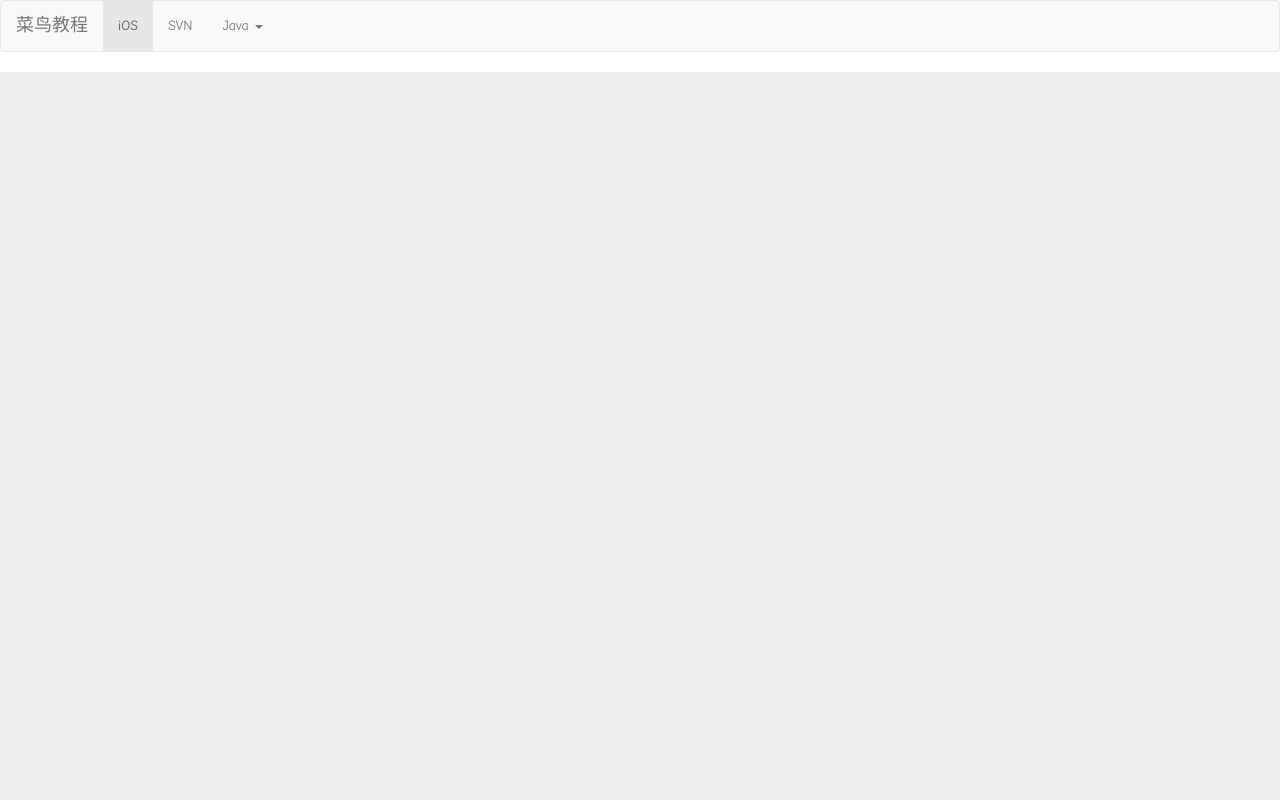
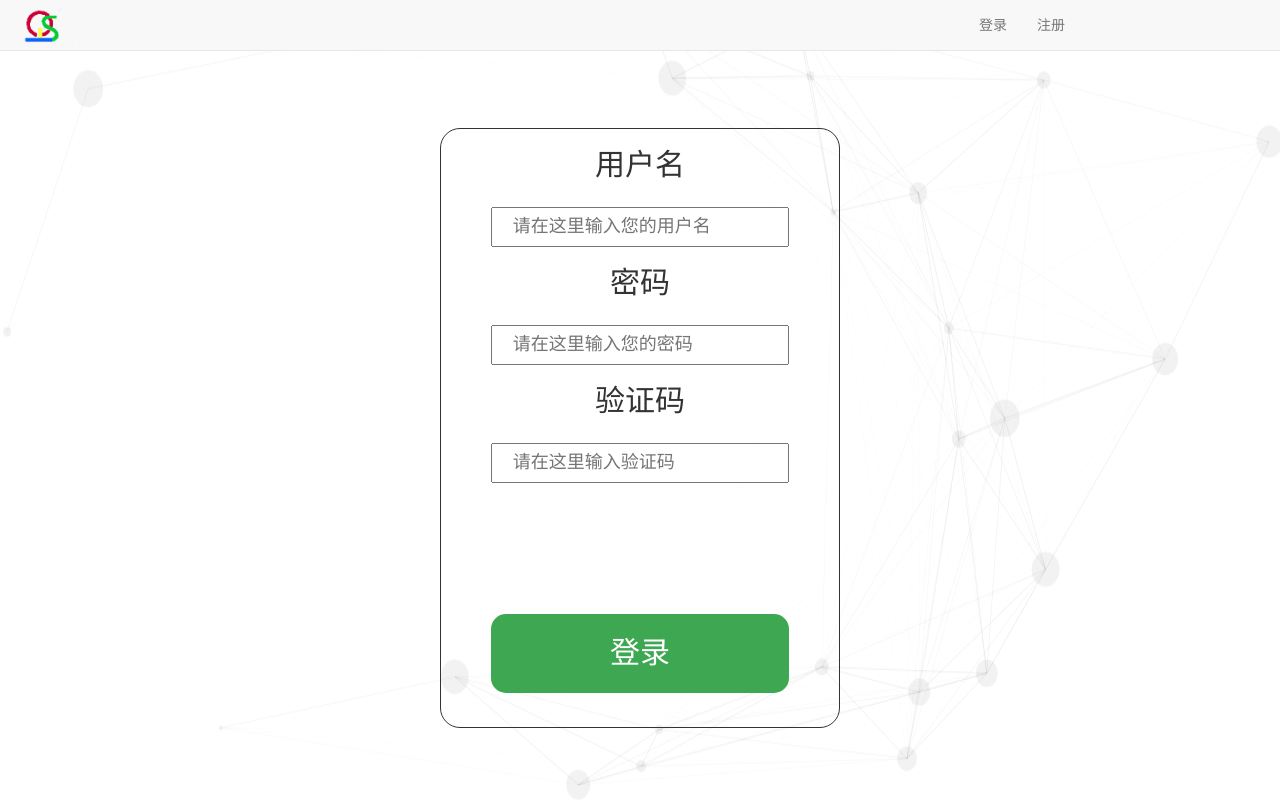
Before and after one commit to smoothiefrog/Factorywebsite, a plain HTML site: page login.html in a window 1280 px wide. Drawn offline with Linux system fonts and the light colour scheme.

Commit message:
login page changed

```diff
--- a/css/login.css
+++ b/css/login.css
@@ -1,10 +1,81 @@
 *{
-	font-family: "Comic Sans MS";
+	font-family: 'Helvetica Neue',Helvetica,'PingFang SC','Hiragino Sans GB','Microsoft YaHei',Arial,sans-serif;
+	font-weight: 400;
+}
+#header {
+	border-width: 0 0 1px 0;
+	border-style: solid;
+}
+.ui-header {
+	padding-right: 20px;
 }
 
-html{
-	background-color:#eee;
+.whiteline{
+	width: 200px;
 }
-#header{
-	margin-bottom: 0px;
+
+.fn-font-gray {
+	color: #676767;
 }
+#canvas{
+	width: 100%;
+	height: auto;
+}
+.login{
+	position: relative;
+	margin-top: 10%;
+	width: 400px;
+	height: 600px;
+	border: solid 1px;
+	border-radius: 20px;
+}
+.ui-user .ui-password{
+	height: 20%;
+}
+.ui-code{
+	height: 40%;
+}
+.ui-button{
+	width: 75%;
+}
+.login p{
+	font-size: 30px;
+	padding-top: 15px;
+}
+.login input{
+	margin-top:  10px;
+	font-size: 18px;
+}
+.ui-input{
+	width: 75%;
+	height: 40px;
+	padding-left: 5%;
+}
+
+input[type="submit"]{
+	width: 300px;
+	font-size: 30px;
+	color: #fff;
+	border: none;
+	background: #3ea751;
+	width: 100%;
+	padding: 18px 0;
+	border-bottom-left-radius: 15px;
+	border-bottom-right-radius: 15px;
+
+	border-top-left-radius: 15px;
+	border-top-right-radius: 15px;
+	cursor: pointer;
+}
+input[type="submit"]:hover {
+	background: #ffffff;
+ 	border-bottom-left-radius: 15px;
+	border-bottom-right-radius: 15px;
+  	transition: 1s all;
+}
+
+.code{
+	width: 300px;
+	height: 100px;
+	margin-top: 10px;
+}
--- /dev/null
+++ b/js/login.js
@@ -0,0 +1,141 @@
+/**
+ *
+ * @authors Your Name (you@example.org)
+ * @date    2017-05-25 22:11:40
+ * @version $Id$
+ */
+ //定义画布宽高和生成点的个数
+ var canvas = document.getElementById("canvas");
+ //var WIDTH = window.innerWidth, HEIGHT = window.innerHeight, POINT = 30;
+
+var browser = {
+versions: function () {
+  var u = navigator.userAgent, app = navigator.appVersion;
+             return {     //移动终端浏览器版本信息
+               trident: u.indexOf('Trident') > -1, //IE内核
+               presto: u.indexOf('Presto') > -1, //opera内核
+               webKit: u.indexOf('AppleWebKit') > -1, //苹果、谷歌内核
+               gecko: u.indexOf('Gecko') > -1 && u.indexOf('KHTML') == -1, //火狐内核
+               mobile: !!u.match(/AppleWebKit.*Mobile.*/), //是否为移动终端
+               ios: !!u.match(/\(i[^;]+;( U;)? CPU.+Mac OS X/), //ios终端
+               android: u.indexOf('Android') > -1 || u.indexOf('Linux') > -1, //android终端或uc浏览器
+               iPhone: u.indexOf('iPhone') > -1, //是否为iPhone或者QQHD浏览器
+               iPad: u.indexOf('iPad') > -1, //是否iPad
+               webApp: u.indexOf('Safari') == -1 //是否web应该程序，没有头部与底部
+           };
+       }(),
+       language: (navigator.browserLanguage || navigator.language).toLowerCase()
+   }
+   if(browser.versions.mobile) {
+    canvas.width = document.documentElement.clientWidth;
+    canvas.height = document.documentElement.clientHeight*0.9;
+    var POINT=15;
+   }
+   else {
+    canvas.width = window.innerWidth;
+    canvas.height = window.innerHeight*0.8;
+    var POINT=25;
+   }
+
+   var WIDTH=canvas.width;
+   var HEIGHT= canvas.height;
+   var context = canvas.getContext('2d');
+   context.strokeStyle = 'rgba(0,0,0,0.02)',
+   context.strokeWidth = 1,
+   context.fillStyle = 'rgba(0,0,0,0.05)';
+   var circleArr = [];
+
+//线条：开始xy坐标，结束xy坐标，线条透明度
+function Line (x, y, _x, _y, o) {
+  this.beginX = x,
+  this.beginY = y,
+  this.closeX = _x,
+  this.closeY = _y,
+  this.o = o;
+}
+//点：圆心xy坐标，半径，每帧移动xy的距离
+function Circle (x, y, r, moveX, moveY) {
+  this.x = x,
+  this.y = y,
+  this.r = r,
+  this.moveX = moveX,
+  this.moveY = moveY;
+}
+//生成max和min之间的随机数
+function num (max, _min) {
+  var min = arguments[1] || 0;
+  return Math.floor(Math.random()*(max-min+1)+min);
+}
+// 绘制原点
+function drawCricle (cxt, x, y, r, moveX, moveY) {
+  var circle = new Circle(x, y, r, moveX, moveY)
+  cxt.beginPath()
+  cxt.arc(circle.x, circle.y, circle.r, 0, 2*Math.PI)
+  cxt.closePath()
+  cxt.fill();
+  return circle;
+}
+//绘制线条
+function drawLine (cxt, x, y, _x, _y, o) {
+  var line = new Line(x, y, _x, _y, o)
+  cxt.beginPath()
+  cxt.strokeStyle = 'rgba(0,0,0,'+ o +')'
+  cxt.moveTo(line.beginX, line.beginY)
+  cxt.lineTo(line.closeX, line.closeY)
+  cxt.closePath()
+  cxt.stroke();
+}
+//初始化生成原点
+function init () {
+  circleArr = [];
+  for (var i = 0; i < POINT; i++) {
+    circleArr.push(drawCricle(context, num(WIDTH), num(HEIGHT), num(15, 2), num(10, -10)/40, num(10, -10)/40));
+  }
+  draw();
+}
+
+//每帧绘制
+function draw () {
+  context.clearRect(0,0,canvas.width, canvas.height);
+  for (var i = 0; i < POINT; i++) {
+    drawCricle(context, circleArr[i].x, circleArr[i].y, circleArr[i].r);
+  }
+  for (var i = 0; i < POINT; i++) {
+    for (var j = 0; j < POINT; j++) {
+      if (i + j < POINT) {
+        var A = Math.abs(circleArr[i+j].x - circleArr[i].x),
+        B = Math.abs(circleArr[i+j].y - circleArr[i].y);
+        var lineLength = Math.sqrt(A*A + B*B);
+        var C = 1/lineLength*7-0.009;
+        var lineOpacity = C > 0.03 ? 0.03 : C;
+        if (lineOpacity > 0) {
+          drawLine(context, circleArr[i].x, circleArr[i].y, circleArr[i+j].x, circleArr[i+j].y, lineOpacity);
+        }
+      }
+    }
+  }
+}
+
+//调用执行
+window.onload = function () {
+  init();
+  setInterval(function () {
+    for (var i = 0; i < POINT; i++) {
+      var cir = circleArr[i];
+      cir.x += cir.moveX;
+      cir.y += cir.moveY;
+      if (cir.x > WIDTH) cir.x = 0;
+      else if (cir.x < 0) cir.x = WIDTH;
+      if (cir.y > HEIGHT) cir.y = 0;
+      else if (cir.y < 0) cir.y = HEIGHT;
+
+    }
+    draw();
+  }, 16);
+};
+$(document).ready(function(){
+  $(init)
+  function init() {
+
+  }
+});
--- a/login.html
+++ b/login.html
@@ -10,8 +10,8 @@
 		<link rel="stylesheet" type="text/css" href="lib/font-awesome/css/font-awesome.css">
 	</head>
 	<body>
-		<nav class="navbar navbar-default" role="navigation" id="#header">
-			<div class="container-fluid">
+		<nav class="navbar navbar-default navbar-fixed-top" role="navigation" id="header">
+			<div class="container-fluid fn-font-gray">
 				<div class="navbar-header">
 					<button type="button" class="navbar-toggle" data-toggle="collapse"
 					data-target="#example-navbar-collapse">
@@ -20,38 +20,51 @@
 					<span class="icon-bar"></span>
 					<span class="icon-bar"></span>
 					</button>
-					<a class="navbar-brand" href="#">菜鸟教程</a>
+					<span class="ui-header">
+						<img src="img/logo.png" alt="" style="height: 50px;">
+					</span>
 				</div>
 				<div class="collapse navbar-collapse" id="example-navbar-collapse">
-					<ul class="nav navbar-nav">
-						<li class="active"><a href="#">iOS</a></li>
-						<li><a href="#">SVN</a></li>
-						<li class="dropdown">
-							<a href="#" class="dropdown-toggle" data-toggle="dropdown">
-								Java <b class="caret"></b>
-							</a>
-							<ul class="dropdown-menu">
-								<li><a href="#">jmeter</a></li>
-								<li><a href="#">EJB</a></li>
-								<li><a href="#">Jasper Report</a></li>
-								<li class="divider"></li>
-								<li><a href="#">分离的链接</a></li>
-								<li class="divider"></li>
-								<li><a href="#">另一个分离的链接</a></li>
-							</ul>
-						</li>
+					<ul class="nav navbar-nav navbar-right">
+						<li><a href="#">登录</a></li>
+						<li><a href="#">注册</a></li>
+						<li><div class="whiteline"></div></li>
 					</ul>
 				</div>
 			</div>
 		</nav>
+
 		<div class="container-fluid">
 			<div class="row">
-				<div class="ui-login">
-
-				</div>
+				<canvas height="100%" width="100%" id="canvas" style="position: absolute; height: 100%"></canvas>
+			</div>
+		</div>
+		<div class="container-fluid">
+			<div class="row">
+				<center>
+					<form class="login">
+						<div class="ui-user">
+							<p>用户名</p>
+							<input type="text" placeholder="请在这里输入您的用户名" class="ui-input">
+						</div>
+						<div class="ui-password">
+							<p>密码</p>
+							<input type="text" placeholder="请在这里输入您的密码" class="ui-input">
+						</div>
+						<div class="ui-code">
+							<p>验证码</p>
+							<input type="text" placeholder="请在这里输入验证码" class="ui-input">
+							<div class="code" onclick="createCode()"></div>
+						</div>
+						<div class="ui-button">
+							<input type="submit" value="登录">
+						</div>
+					</form>
+				</center>
 			</div>
 		</div>
 		<script type="text/javascript" src="js/jquery.js"></script>
+		<script type="text/javascript" src="js/login.js"></script>
 		<script type="text/javascript" src="lib/bootstrap/js/bootstrap.js"></script>
 	</body>
 </html>
```
